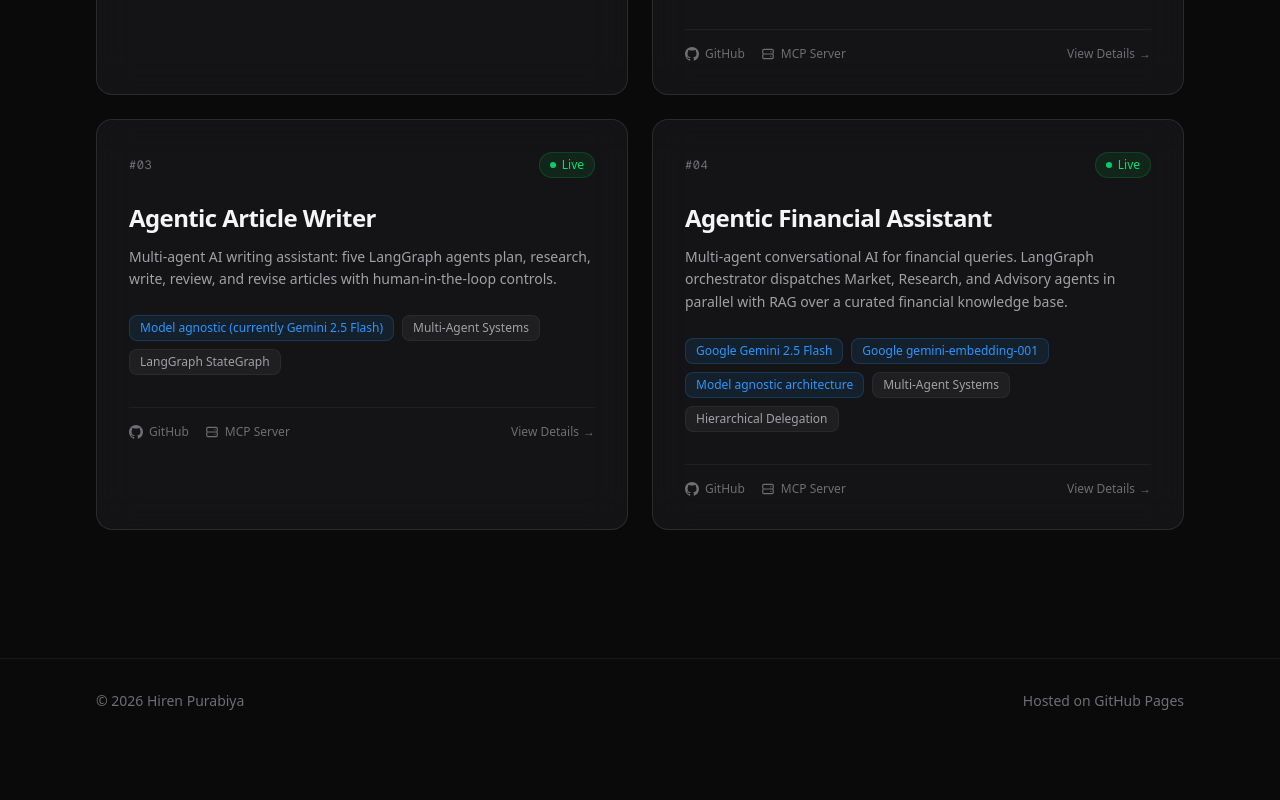
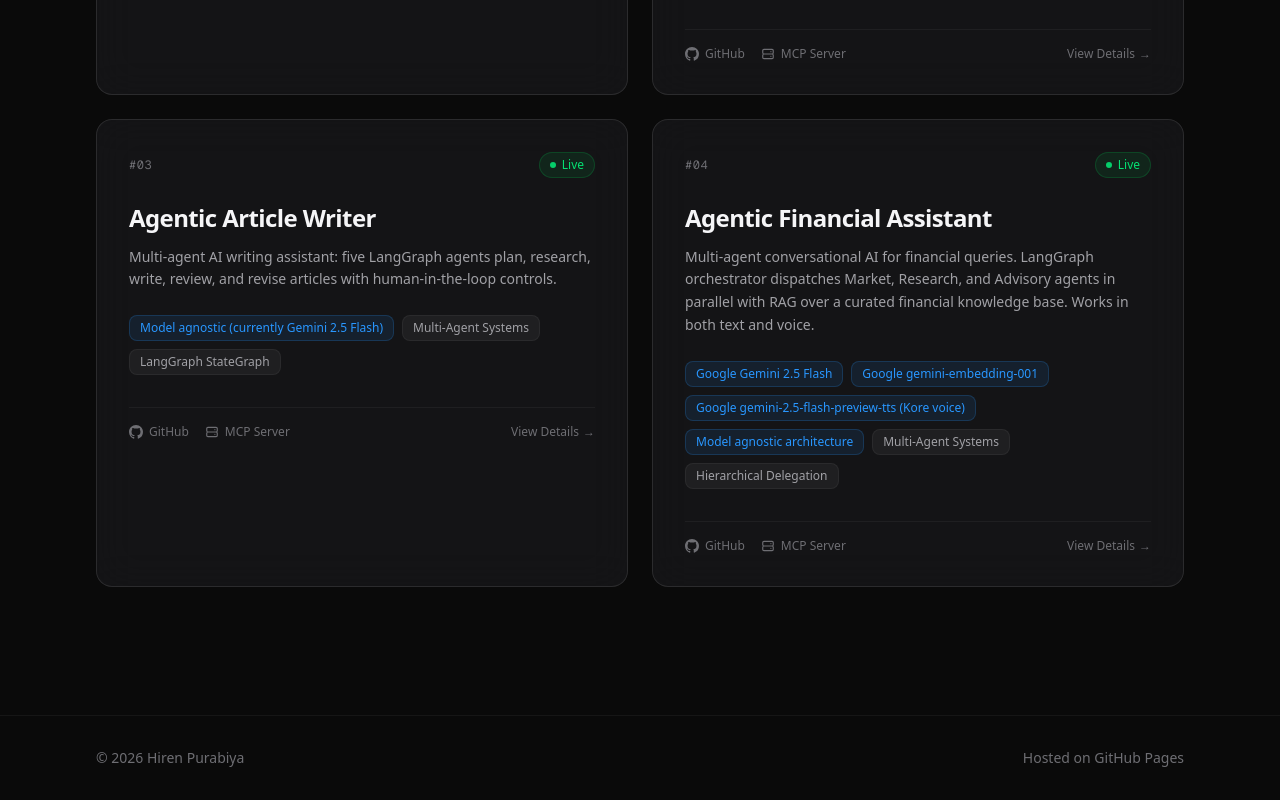
Before and after one commit to hirenpurabiya/ai-portfolio, a Next.js app in the folder site/: page / in a window 1280 px wide. Shown: the part 962-1762 px from the top of the page. Before the commit the page ends 1705 px from the top, so only its background shows below. Built offline with nearby package versions, Linux system fonts and the light colour scheme.

Commit message:
Update Agentic Financial Assistant entry with voice layer and UI polish

```diff
--- a/site/src/data/projects.ts
+++ b/site/src/data/projects.ts
@@ -187,9 +187,9 @@ export const projects: Project[] = [
     number: "04",
     title: "Agentic Financial Assistant",
     tagline:
-      "Multi-agent conversational AI for financial queries. LangGraph orchestrator dispatches Market, Research, and Advisory agents in parallel with RAG over a curated financial knowledge base.",
+      "Multi-agent conversational AI for financial queries. LangGraph orchestrator dispatches Market, Research, and Advisory agents in parallel with RAG over a curated financial knowledge base. Works in both text and voice.",
     description:
-      "A conversational multi-agent system built on LangGraph. The Orchestrator classifies every query with Pydantic structured output and dispatches zero or more specialized agents in parallel via Send(). The Market Agent pulls live stock data from yfinance, the Research Agent queries live web news via Tavily, and the Advisory Agent runs RAG over a curated financial education corpus in ChromaDB. The Synthesizer merges parallel outputs into a single coherent answer. MemorySaver checkpoints keep conversation state per thread. Every piece of data is real: zero synthetic content, zero fake portfolios.",
+      "A conversational multi-agent system built on LangGraph. The Orchestrator classifies every query with Pydantic structured output and dispatches zero or more specialized agents in parallel via Send(). The Market Agent pulls live stock data from yfinance, the Research Agent queries live web news via Tavily, and the Advisory Agent runs RAG over a curated financial education corpus in ChromaDB. The Synthesizer merges parallel outputs into a single coherent answer. MemorySaver checkpoints keep conversation state per thread. Every piece of data is real: zero synthetic content, zero fake portfolios. A voice layer, built on Gemini 2.5 Flash for STT and TTS with the Kore voice, is integrated into the same chat surface so users can ask questions by typing or by speaking.",
     status: "live",
     github: "https://github.com/hirenpurabiya/agentic-financial-assistant",
     huggingface: "https://huggingface.co/spaces/hirenpurabiya/agentic-financial-assistant",
@@ -204,6 +204,7 @@ export const projects: Project[] = [
       "Gradio",
       "Pydantic",
       "Hugging Face Spaces",
+      "Gemini 2.5 Flash (STT + TTS)",
     ],
     aiConcepts: [
       "Multi-Agent Systems",
@@ -214,8 +215,14 @@ export const projects: Project[] = [
       "Tool Calling",
       "Structured Output",
       "Conversation Memory",
+      "Voice (STT + TTS)",
     ],
-    llms: ["Google Gemini 2.5 Flash", "Google gemini-embedding-001", "Model agnostic architecture"],
+    llms: [
+      "Google Gemini 2.5 Flash",
+      "Google gemini-embedding-001",
+      "Google gemini-2.5-flash-preview-tts (Kore voice)",
+      "Model agnostic architecture",
+    ],
     architecture: `flowchart TD
     U[User Query] --> O{Orchestrator}
     O -. Send .-> M[Market Agent - yfinance]
@@ -234,7 +241,9 @@ export const projects: Project[] = [
       "Structured output via Pydantic models for deterministic query routing",
       "Tool calling: each agent decides which tools to invoke at runtime",
       "Conversation memory via MemorySaver checkpointing per thread",
-      "Model agnostic architecture: swap the LLM and embedding wrappers to use OpenAI, Anthropic, or AWS Bedrock",
+      "Voice layer: record up to 5 seconds in the same Chat tab, Gemini transcribes, the agents answer, Gemini synthesizes the reply in the Kore voice",
+      "Dark and light mode aware UI with full width responsive layout",
+      "Model agnostic architecture: swap the LLM and embedding wrappers to use OpenAI, Anthropic, or AWS Bedrock; swap the voice layer to Amazon Transcribe and Polly or OpenAI Whisper and TTS",
       "Deployed on Hugging Face Spaces with Gradio",
     ],
   },
```
